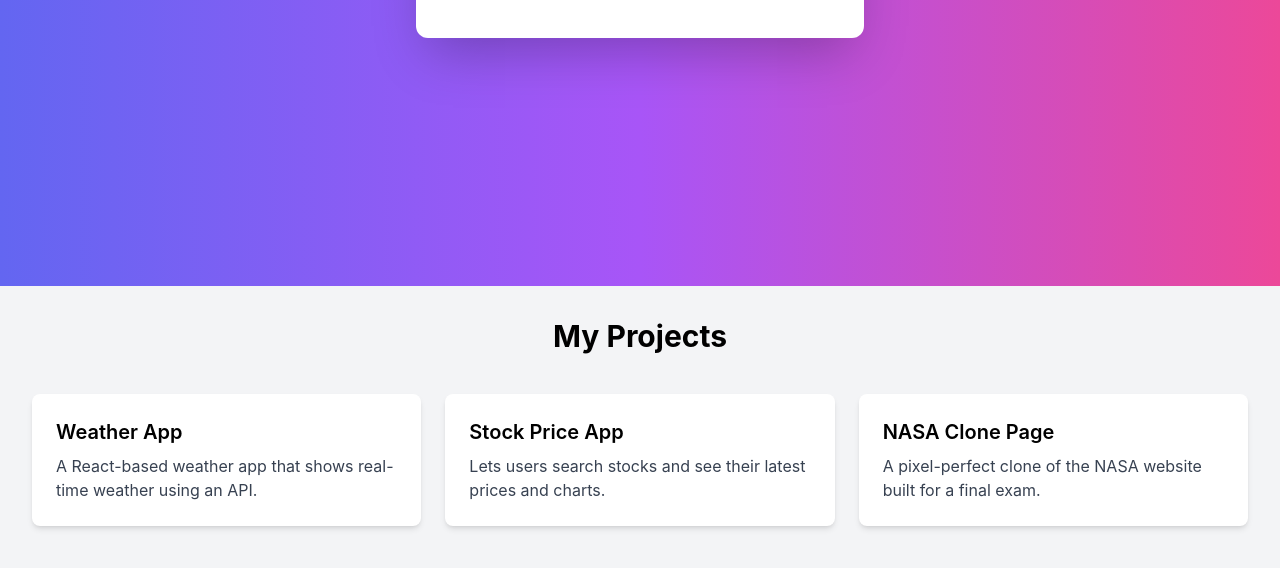
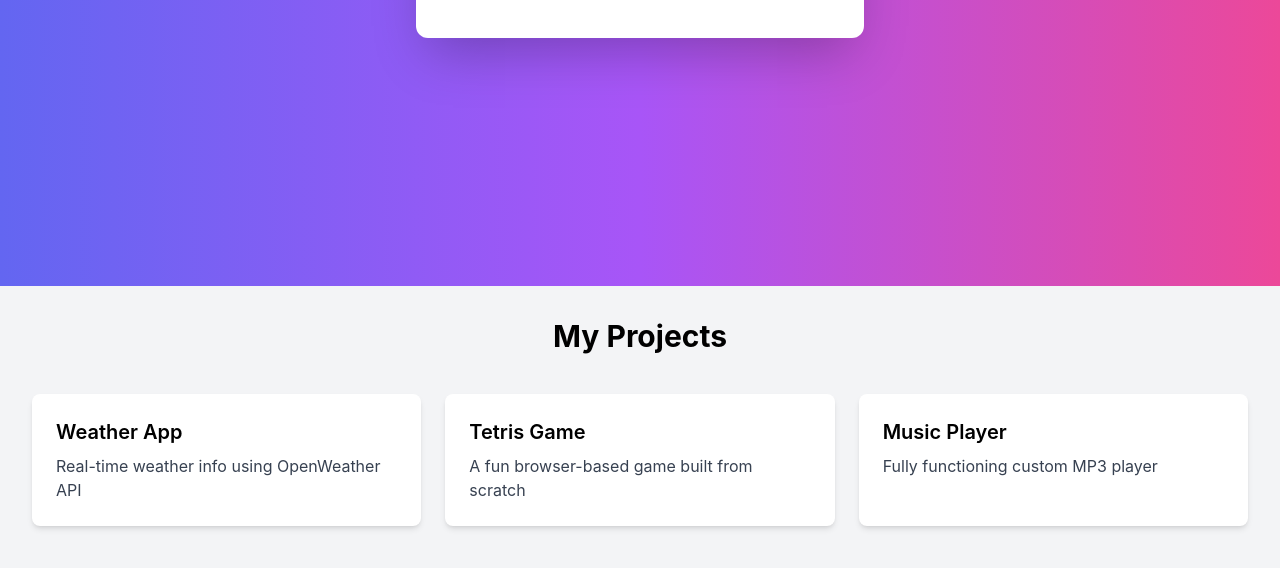
Before and after one commit to luvpatel016/my-portfolio, a React (Create React App) app: page / in a window 1280 px wide. Shown: the part 514-1082 px from the top of the page. Built offline with nearby package versions, Linux system fonts and the light colour scheme.

Commit message:
updated projects section and dependencies

```diff
--- a/package.json
+++ b/package.json
@@ -1,6 +1,6 @@
 {
+  "homepage": "https://luvpatel016.github.io/my-portfolio",
   "name": "my-portfolio",
-  "homepage": "https://luvpatel016.github.io/my-portfolio",
   "version": "0.1.0",
   "private": true,
   "dependencies": {
--- a/src/components/Projects.js
+++ b/src/components/Projects.js
@@ -10,23 +10,23 @@ function Projects() {
         <div className="bg-white rounded-lg shadow-md p-6">
           <h3 className="text-xl font-semibold mb-2">Weather App</h3>
           <p className="text-gray-700">
-            A React-based weather app that shows real-time weather using an API.
+          Real-time weather info using OpenWeather API
           </p>
         </div>
 
         {/* Project Card 2 */}
         <div className="bg-white rounded-lg shadow-md p-6">
-          <h3 className="text-xl font-semibold mb-2">Stock Price App</h3>
+          <h3 className="text-xl font-semibold mb-2">Tetris Game</h3>
           <p className="text-gray-700">
-            Lets users search stocks and see their latest prices and charts.
+          A fun browser-based game built from scratch
           </p>
         </div>
 
         {/* Project Card 3 */}
         <div className="bg-white rounded-lg shadow-md p-6">
-          <h3 className="text-xl font-semibold mb-2">NASA Clone Page</h3>
+          <h3 className="text-xl font-semibold mb-2">Music Player</h3>
           <p className="text-gray-700">
-            A pixel-perfect clone of the NASA website built for a final exam.
+          Fully functioning custom MP3 player
           </p>
         </div>
       </div>
```
